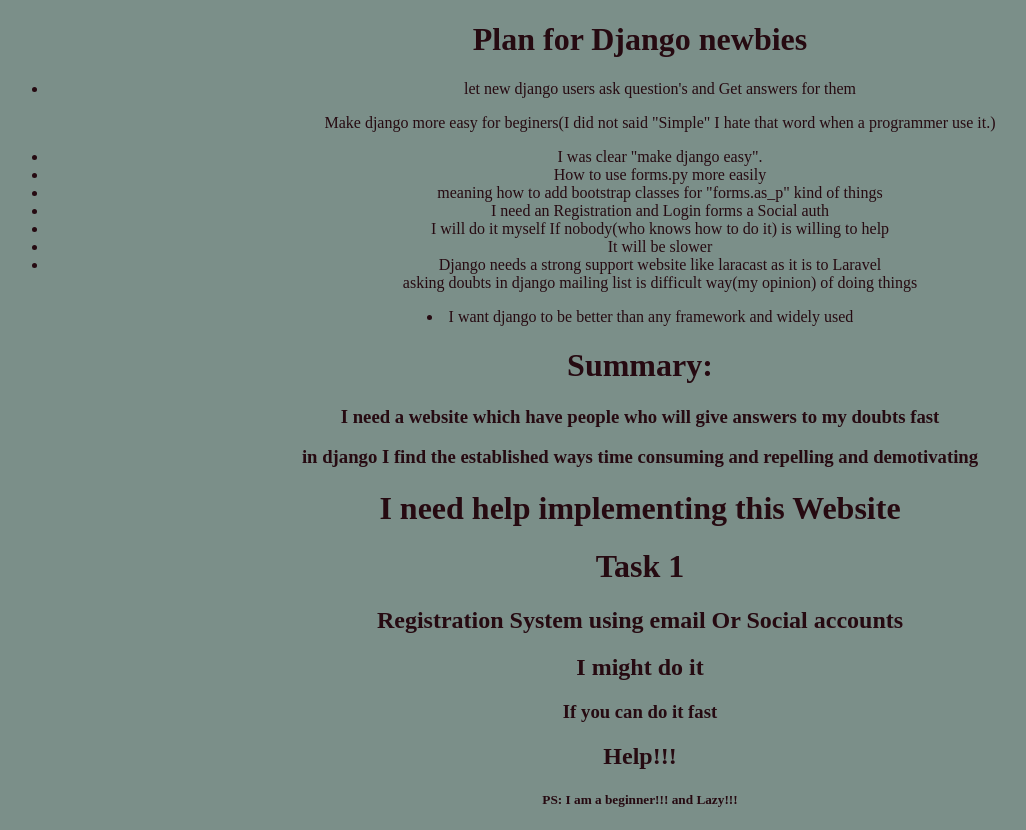
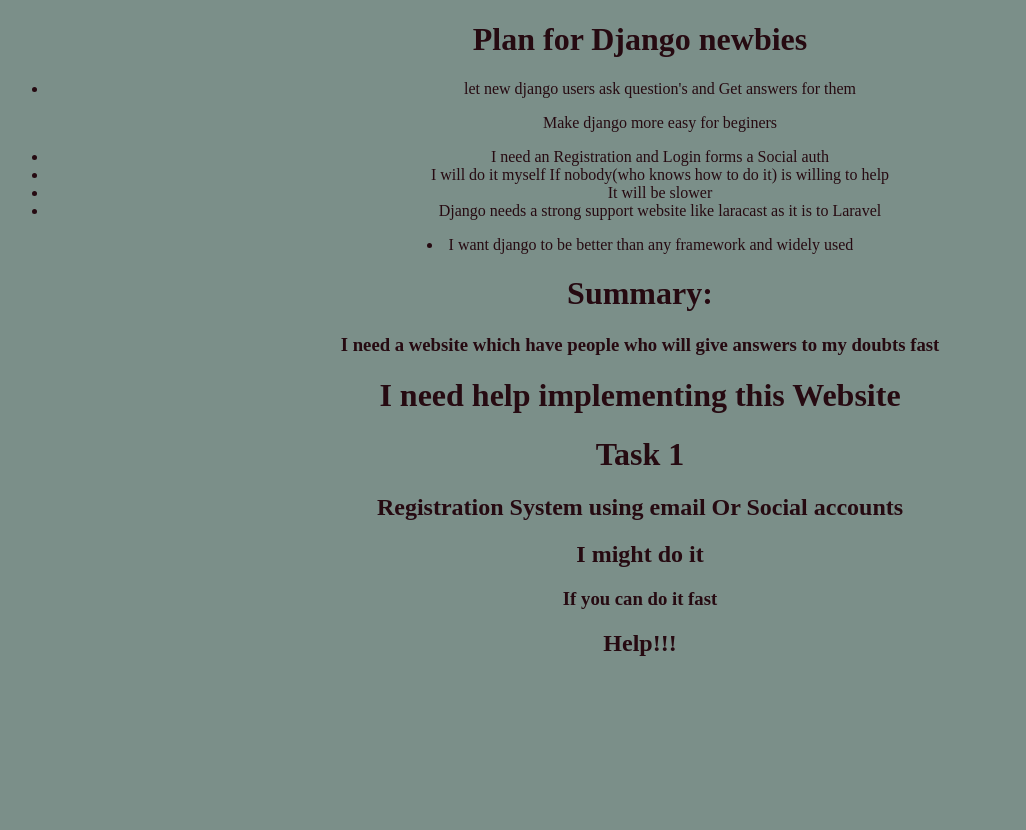
Before and after one commit to codjango/djangonewbies, a Django app: page / in a window 1280 px wide. Shown: the whole page, without its empty margins (0-1026 px from the left). After the commit the page ends 656 px from the top, so only its background shows below. Run offline with Django 3.2, Linux system fonts and the light colour scheme.

Commit message:
some changes

```diff
--- a/plan/templates/plan/index.html
+++ b/plan/templates/plan/index.html
@@ -14,17 +14,12 @@
 <h1>Plan for Django newbies</h1>
 <ul>
 <li>let new django users ask question's and Get answers for them</li>
-<p>Make django more easy for beginers(I did not said "Simple" I hate that word when a programmer use it.)</p>
-
-<li>I was clear "make django easy".</li>
-<li> How to use forms.py more easily </li>
-<li> meaning how to add bootstrap classes for "forms.as_p" kind of things</li>
+<p>Make django more easy for beginers</p>
 
 <li>I need an Registration and Login forms a Social auth</li>
 <li>I will do it myself If nobody(who knows how to do it) is willing to help</li>
 <li>It will be slower</li>
 <li>Django needs a strong support website like laracast as it is to Laravel</li>
-asking doubts in django mailing list is difficult way(my opinion) of doing things
 
 </ul>
 
@@ -32,14 +27,13 @@
 
 <h1>Summary:</h1>
 <h3>I need a website which have people who will give answers to my doubts fast </h3>
-<h3>in django I find the established ways time consuming and repelling and demotivating</h3>
 <h1>I need help implementing this Website</h1>
 <h1>Task 1</h1>
 <h2>Registration System using email Or Social accounts</h2>
 <h2>I might do it</h2>
 <h3>If you can do it fast</h3>
 <h2>Help!!!</h2>
-<h5>PS: I am a beginner!!! and Lazy!!!</h5>
+
 </body>
 
 </html>
```
